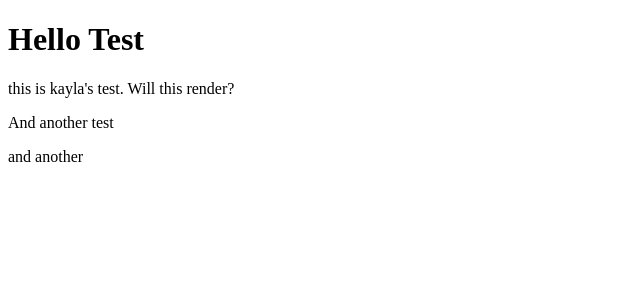
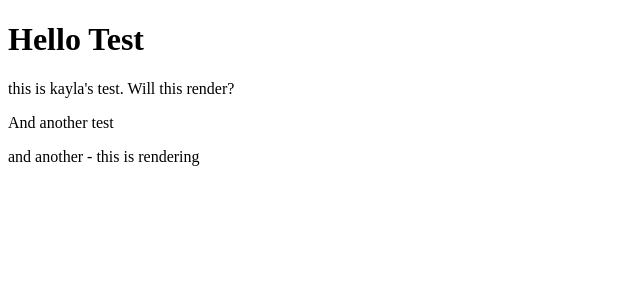
Before and after one commit to TeamMewtwoReinforcement/jobtracker, a React app: page / in a window 1280 px wide. Shown: the top 300 px of the page, without its empty margins (0-640 px from the left). Built offline with nearby package versions, Linux system fonts and the light colour scheme.

Commit message:
test repo rules

```diff
--- a/src/client/components/App.tsx
+++ b/src/client/components/App.tsx
@@ -1,7 +1,8 @@
 import React from 'react';
-import { Route, Routes } from 'react-router-dom';
 
 
+//By using React.FC, TypeScript automatically infers the type of the component’s props. Do we want to do that?
+//Probaby not, but just did it for set up
 const App: React.FC = () => {
 
   return (
@@ -9,7 +10,7 @@ const App: React.FC = () => {
       <h1>Hello Test</h1>
       <p>this is kayla's test. Will this render?</p>
       <p>And another test</p>
-      <p>and another</p>
+      <p>and another - this is rendering</p>
     </div>
   );
 };
```
